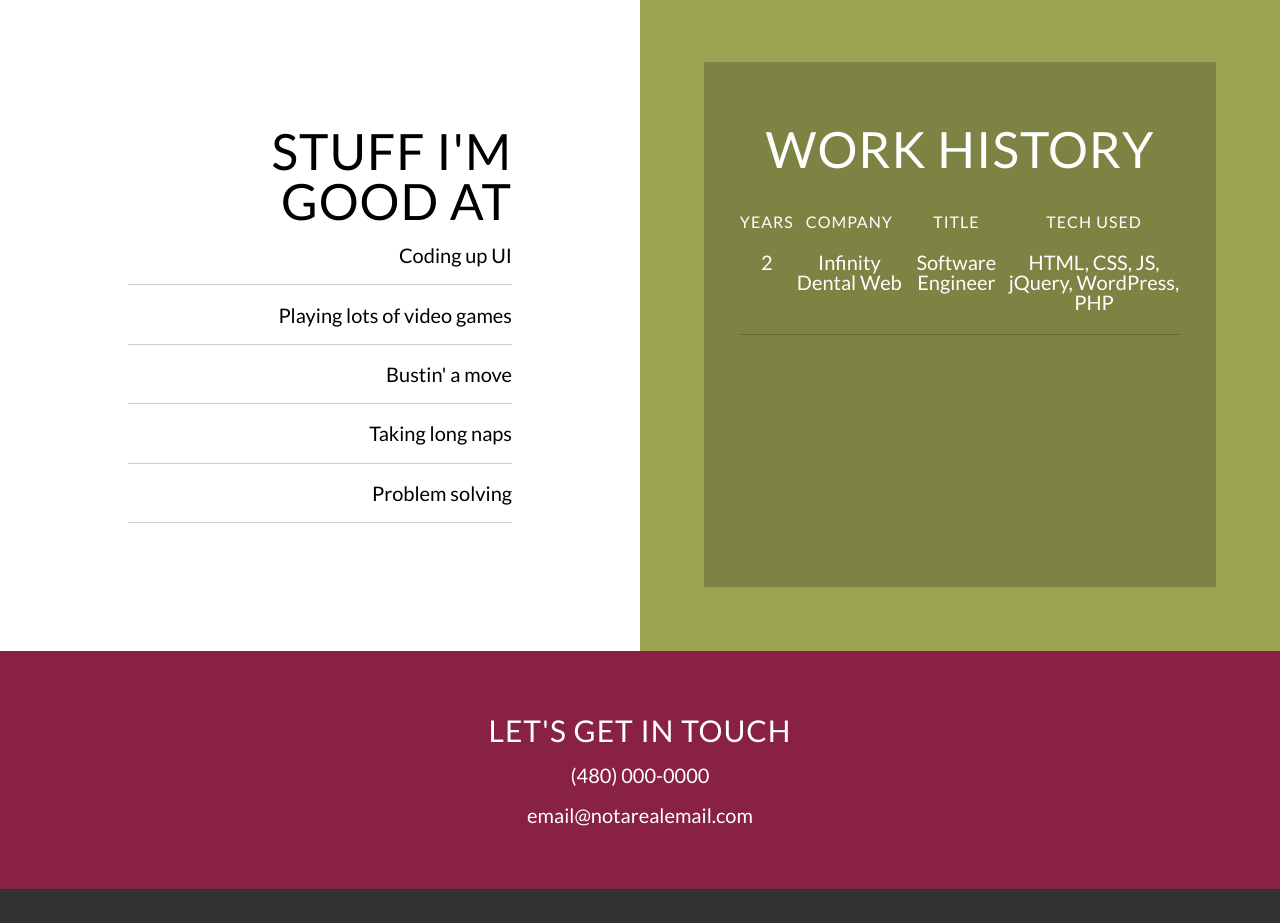
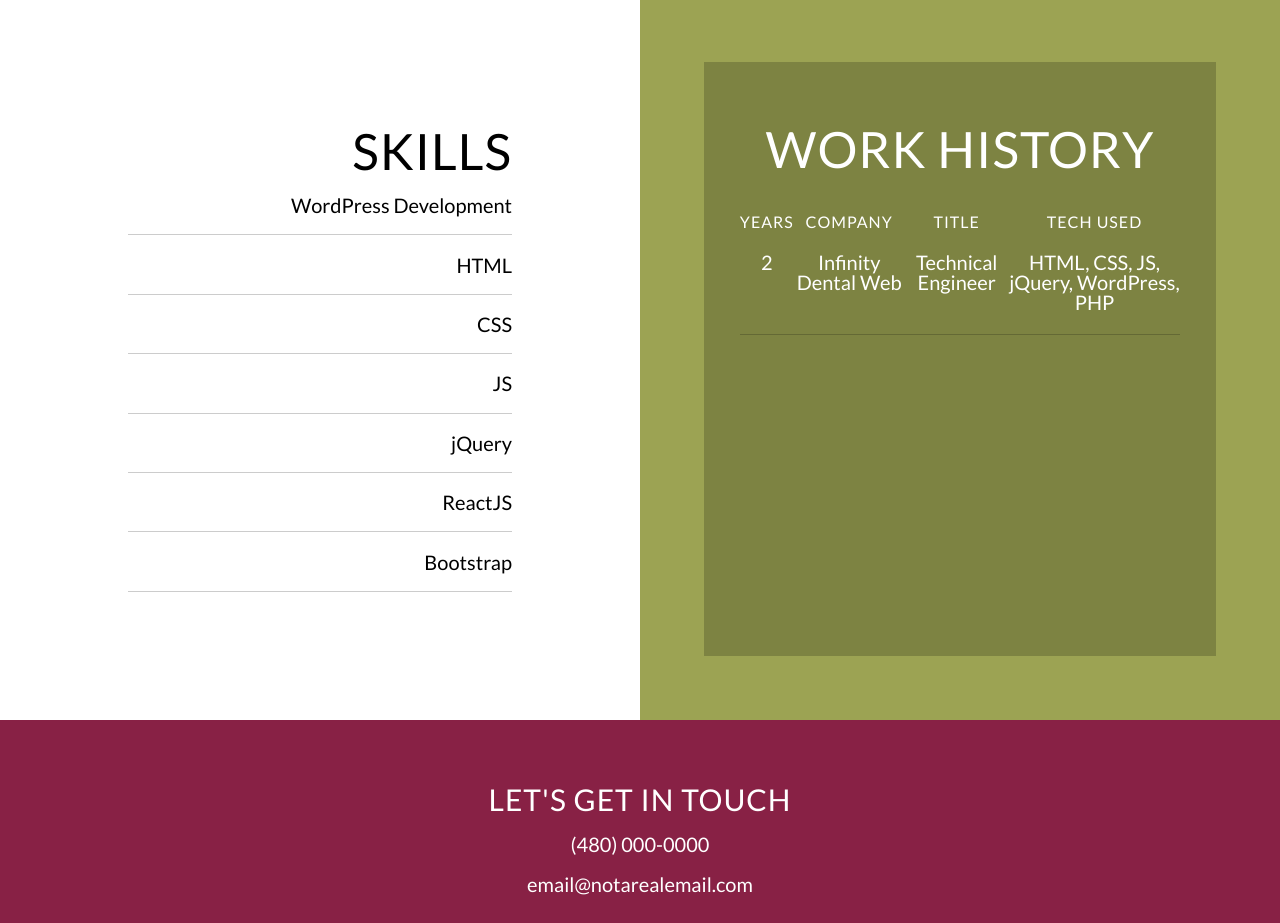
Before and after one commit to christenebennett/christenebennett.github.io, a plain HTML site: page index.html in a window 1280 px wide. Shown: the part 1285-2208 px from the top of the page. Drawn offline with Linux system fonts and the light colour scheme.

Commit message:
udpates Skills Section

```diff
--- a/index.html
+++ b/index.html
@@ -42,13 +42,15 @@
     </section>
     <section id="experience">
       <div class="experience__skills">
-        <h2>Stuff I'm Good At<h2>
+        <h2>Skills<h2>
         <ul>
-          <li>Coding up UI</li>
-          <li>Playing lots of video games</li>
-          <li>Bustin' a move</li>
-          <li>Taking long naps</li>
-          <li>Problem solving</li>
+          <li>WordPress Development</li>
+          <li>HTML</li>
+          <li>CSS</li>
+          <li>JS</li>
+          <li>jQuery</li>
+          <li>ReactJS</li>
+          <li>Bootstrap</li>
         </ul>
       </div>
       <div class="experience__history">
@@ -64,7 +66,7 @@
             <tr>
               <td>2</td>
               <td>Infinity Dental Web</td>
-              <td>Software Engineer</td>
+              <td>Technical Engineer</td>
               <td>HTML, CSS, JS, jQuery, WordPress, PHP</td>
             </tr>
 
```
